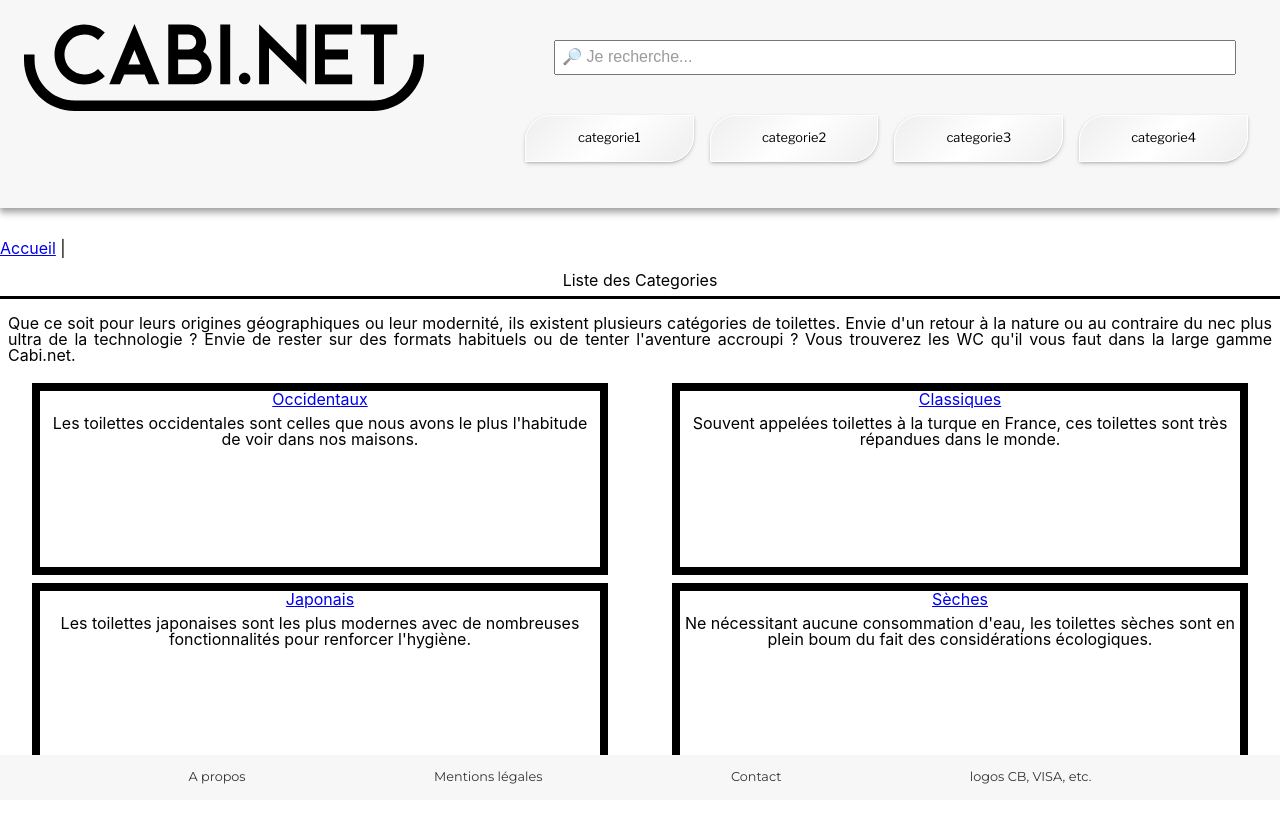
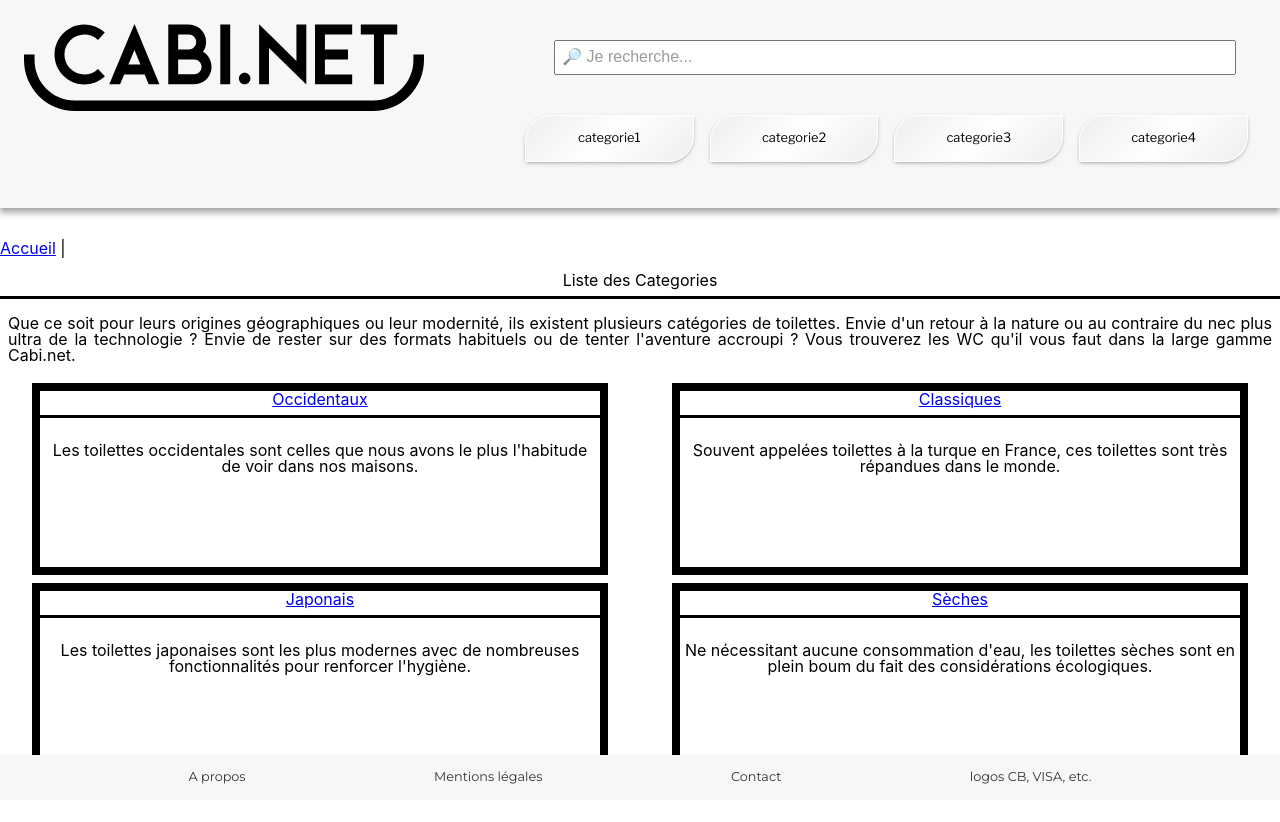
Before and after one commit to lgiacalo/hackathon_foresight, a React (Create React App) app: page /categories in a window 1280 px wide. Shown: the top 822 px of the page. Built offline with nearby package versions, Linux system fonts and the light colour scheme.

Commit message:
add slash

```diff
--- a/src/components/CategorieCard.jsx
+++ b/src/components/CategorieCard.jsx
@@ -4,9 +4,9 @@ import { Link } from "react-router-dom";
 const CategorieCard = ({ name, description, image, slug_category }) => {
   return (
     <article>
-      <h3>
-        <Link to={`/${slug_category}`}>{name}</Link>
-      </h3>
+      <h2>
+        <Link to={`/${slug_category}/`}>{name}</Link>
+      </h2>
       <p>{description}</p>
       <p>{image}</p>
     </article>
--- a/src/components/ProductCard.jsx
+++ b/src/components/ProductCard.jsx
@@ -11,7 +11,7 @@ const ProductCard = ({
   return (
     <article>
       <h2>
-        <Link to={`/${slug_category}/${slug_product}`}>{name}</Link>
+        <Link to={`/${slug_category}/${slug_product}/`}>{name}</Link>
       </h2>
       {/* <p>{description}</p> */}
       <p>{image}</p>
--- a/src/pages/Home.jsx
+++ b/src/pages/Home.jsx
@@ -12,8 +12,8 @@ const Home = () => {
         <meta name="description" content="Description Cabinett " />
       </Helmet>
       <h2>Home Page</h2>
-      <Link to="/categories">Liste Catégories</Link> |
-      <Link to="/toilettes-occidentaux">Catégorie Toilette sèche</Link> |
+      <Link to="/categories/">Liste Catégories</Link> |
+      <Link to="/toilettes-occidentaux/">Catégorie Toilette sèche</Link> |
       <section>
         <article className="animation-phare">
           <Link to="/" title="">
--- a/src/pages/Product.jsx
+++ b/src/pages/Product.jsx
@@ -32,7 +32,7 @@ const Product = () => {
       </Helmet>
       <nav>
         <Link to="/">Accueil</Link> |
-        <Link to={`/${slug_category}`}>Toilettes {category.name}</Link>
+        <Link to={`/${slug_category}/`}>Toilettes {category.name}</Link>
       </nav>
 
       <h2>Toilette: {product.name}</h2>
```
